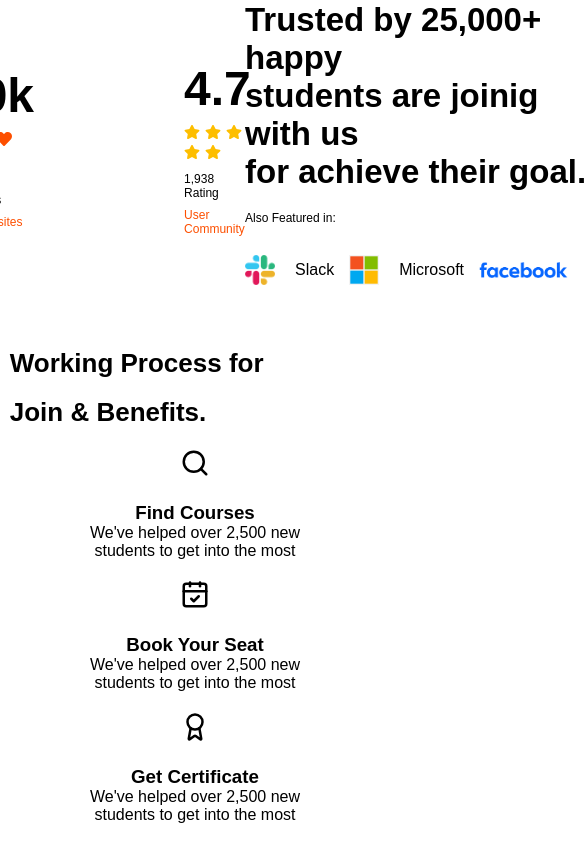
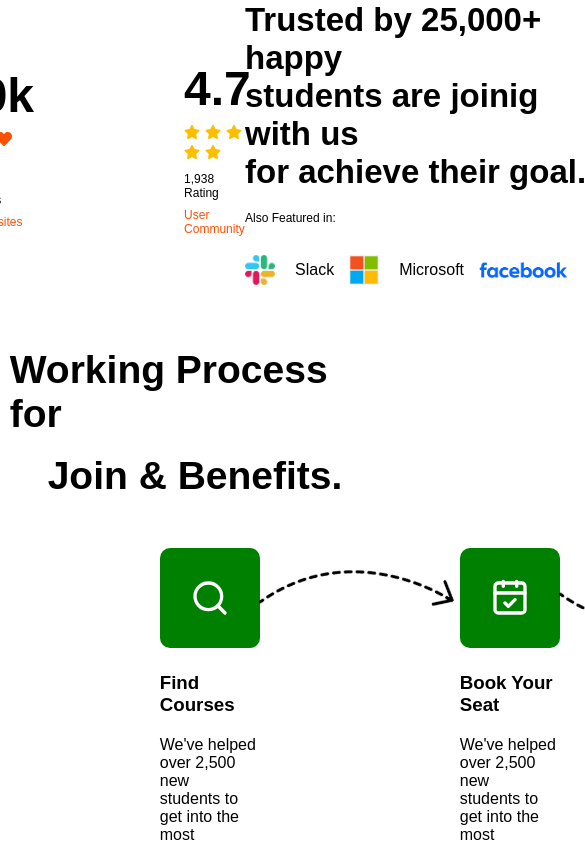
Before and after one commit to Mohitcodingz/LandingPage, a React (Vite) app: page / in a window 390 px wide. Shown: the part 769-1613 px from the top of the page, 585 px wide, since content can reach past the window. Built offline with nearby package versions, Linux system fonts and the light colour scheme.

Commit message:
Update Process.module.css

```diff
--- a/src/components/process/Process.module.css
+++ b/src/components/process/Process.module.css
@@ -1,32 +1,67 @@
-/* ===== Responsive ===== */
-@media (max-width: 768px) {
 .ProcessContainer {
-        height: auto;
+    width: 100%;
+    height: 300px;
+    margin-bottom: 100px;
 }
 
 .ProcessContainer h1 {
-        font-size: 26px;
+    display: flex;
+    align-items: center;
+    justify-content: center;
+    font-size: 39px;
+}
+
+.icons {
+    margin-bottom: 50px;
+}
+
+.iconsInd {
+    border: none;
+    outline: none;
+    width: 100px;
+    height: 100px;
+    padding: 30px;
+    background-color: green;
+    color: white;
+    border-radius: 10px;
+}
+
+#Award {
+    background-color: tomato;
 }
 
 .iconsTexts {
-        flex-direction: column;
-        padding: 0 20px;
-        align-items: center;
-        gap: 10px;
+    display: flex;
+    flex-direction: row;
+    justify-content: space-around;
+    padding: 0 150px 0 150px;
 }
 
+.iconsBox {
+    display: flex;
+    align-items: center;
+    justify-content: center;
+}
+
+.text h3 {
+    padding: 20px 0 20px 0;
+}
+
+/* arrow png*/
 .arrowLeft,
 .arrowRight {
-        display: none;
+    width: 200px;
+    height: 200px;
 }
 
-    .text {
-        text-align: center;
+.arrowLeft {
+    position: relative;
+    top: -50px;
+    transform: scaleY(-1) rotate(-40deg);
 }
 
-    .iconsInd {
-        width: 70px;
-        height: 70px;
-        padding: 20px;
+.arrowRight {
+    position: relative;
+    top: -50px;
+    transform: rotate(-40deg);
 }
-}
```
Lines whose indentation alone changed are shown as unchanged.
